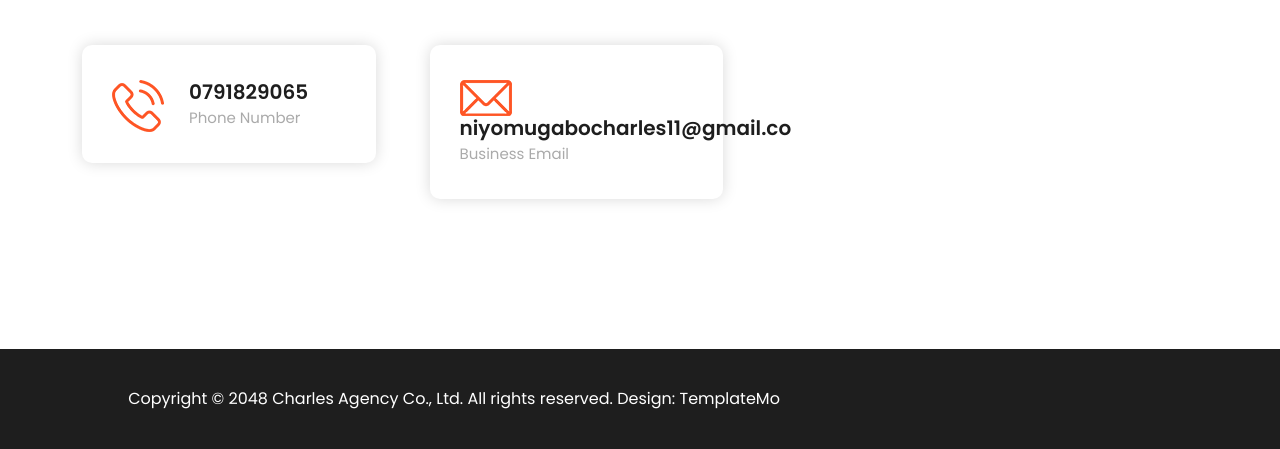
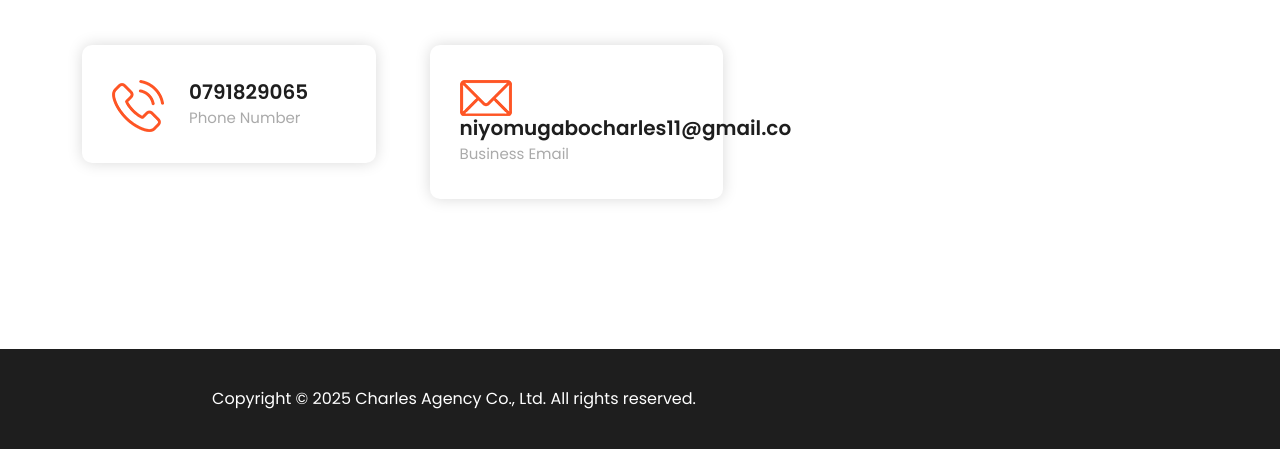
Before and after one commit to Niyomugabo-charles/get, a plain HTML site: page index.html in a window 1280 px wide. Shown: the part 8049-8498 px from the top of the page. Drawn offline with nearby package versions, Linux system fonts and the light colour scheme.

Commit message:
Update index.html

```diff
--- a/index.html
+++ b/index.html
@@ -554,9 +554,7 @@ assets\image\15.jpeg" alt=""></a>
   <footer>
     <div class="container">
       <div class="col-lg-8">
-        <p>Copyright © 2048 Charles Agency Co., Ltd. All rights reserved.
-
-        Design: <a rel="nofollow" href="https://templatemo.com" target="_blank">TemplateMo</a></p>
+        <p>Copyright © 2025 Charles Agency Co., Ltd. All rights reserved.</p>
       </div>
     </div>
   </footer>
```
